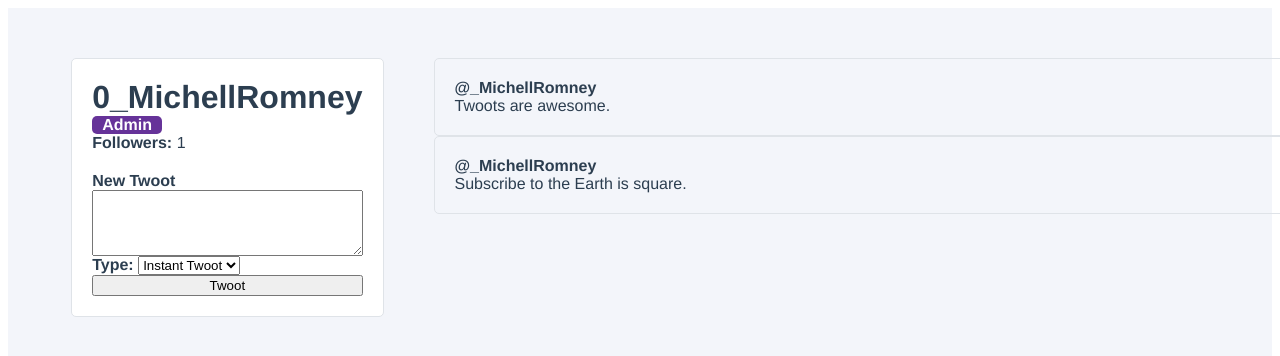
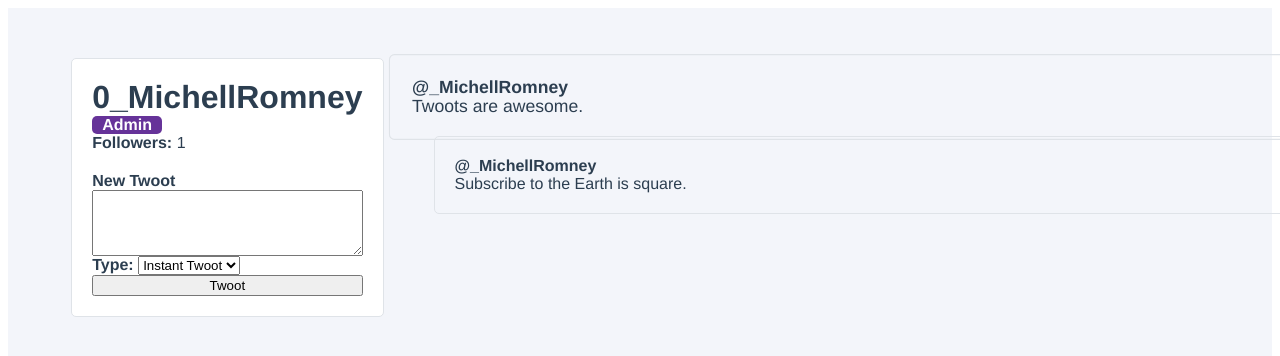
Before and after one commit to RashiqAzhan/learn-vue, a Vue app: page / in a window 1280 px wide. In both pictures the pointer is over the element 884 px from the left and 97 px from the top of the page. Shown: the top 356 px of the page. Built offline with nearby package versions, Linux system fonts and the light colour scheme.

Commit message:
Update TwootItem.vue Use SCSS tags

```diff
--- a/src/components/TwootItem.vue
+++ b/src/components/TwootItem.vue
@@ -38,7 +38,7 @@ export default {
   padding          : 20px;
   transition       : all 0.25s ease;
 
-  .twoot-item:hover {
+  &:hover {
     transform : scale(1.1, 1.1);
   }
 
```
